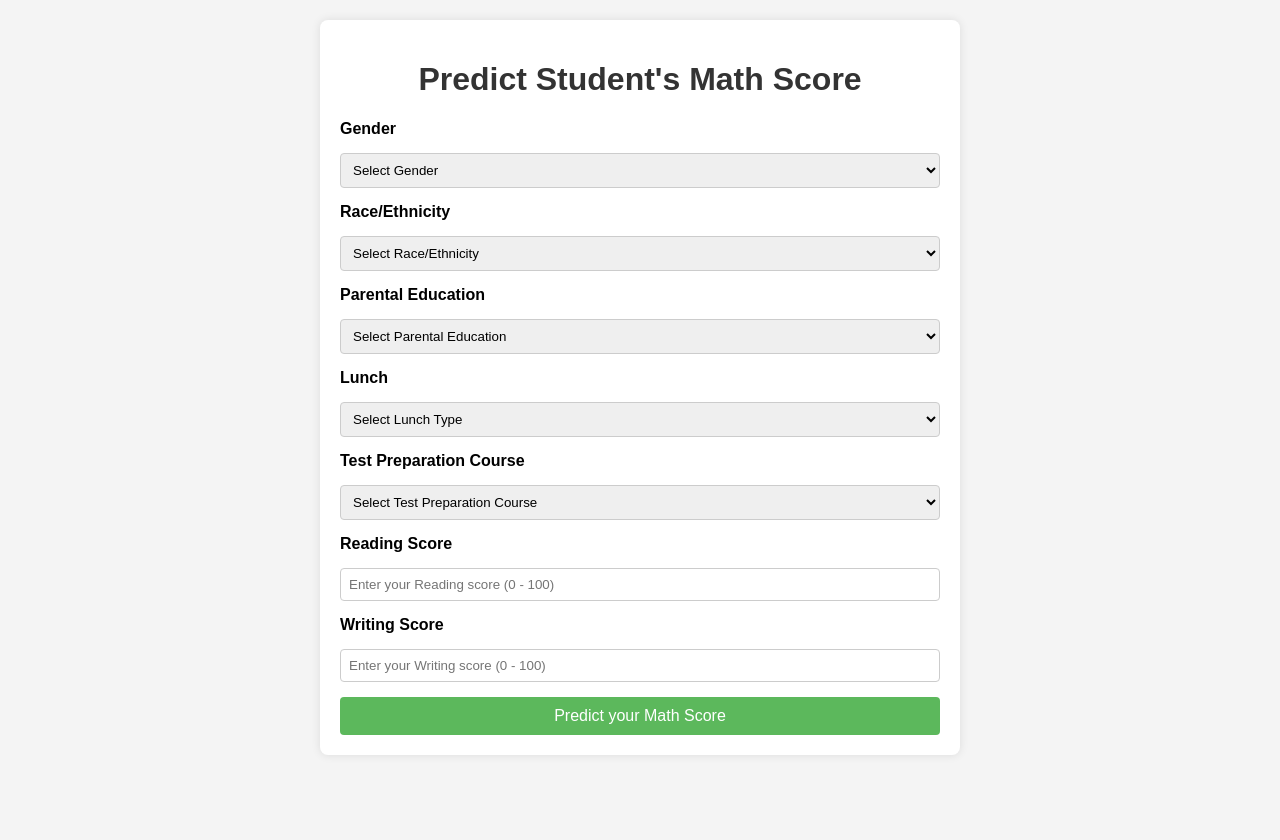
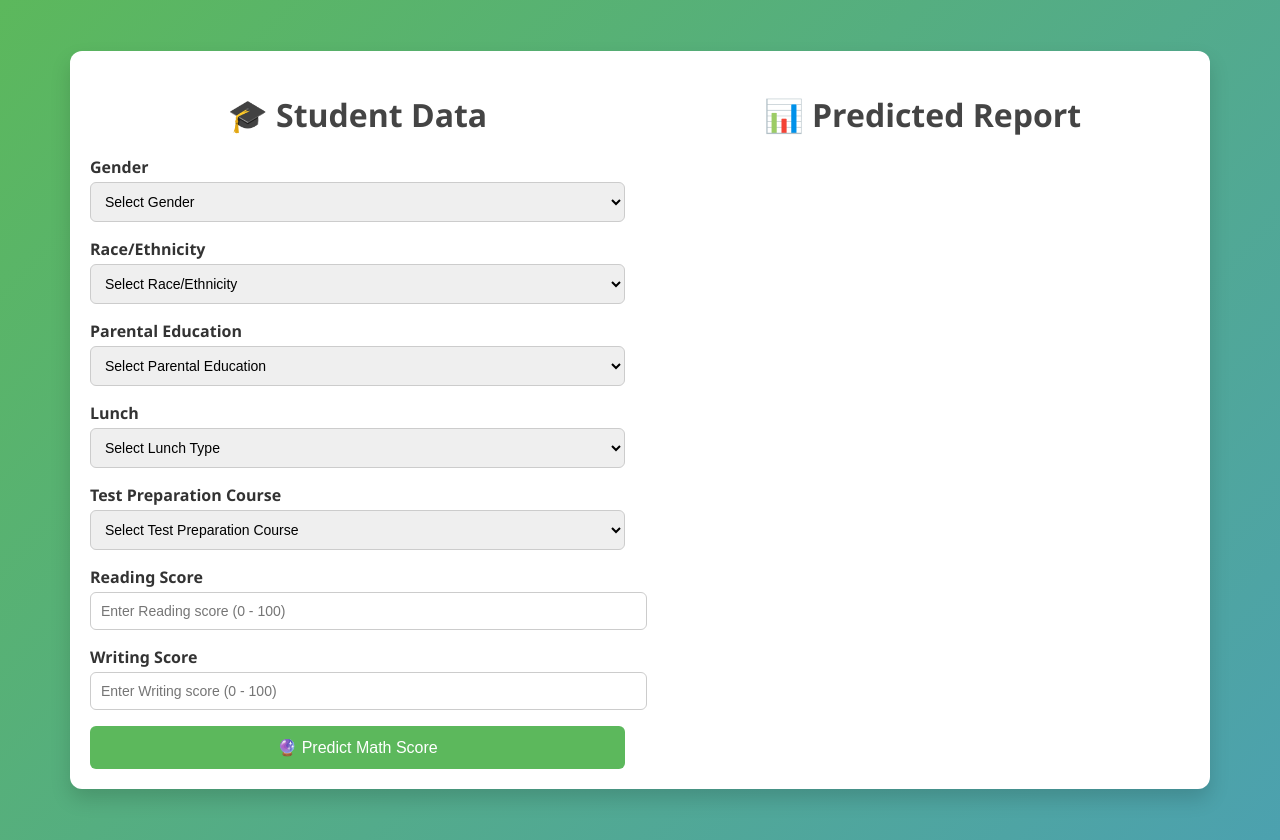
Before and after one commit to SunilKuBehera/Student-Performance-Indicator, a Flask app: page / in a window 1280 px wide. Before the commit the page ends 735 px from the top, so only its background shows below. Run offline with Flask 3, Linux system fonts and the light colour scheme.

Commit message:
Webpage modified

```diff
--- a/app.py
+++ b/app.py
@@ -2,7 +2,7 @@ import sys
 import os
 import pandas as pd
 import webbrowser
-from flask import Flask, request, render_template
+from flask import Flask, request, render_template, jsonify
 
 from src.exception import CustomException
 from src.utils import load_object
@@ -14,40 +14,38 @@ app = Flask(__name__, template_folder='templates')
 def home():
     return render_template('home.html', results=None)
 
-@app.route('/predictdata', methods=['GET', 'POST'])
+@app.route('/predictdata', methods=['POST'])
 def predict_datapoint():
-    if request.method == 'GET':
-        return render_template('home.html')
-    else:
-        try:
-            data = CustomData(
-                gender=request.form.get('gender'),
-                race_ethnicity=request.form.get('race_ethnicity'),
-                parental_level_of_education=request.form.get('parental_level_of_education'),
-                lunch=request.form.get('lunch'),
-                test_preparation_course=request.form.get('test_preparation_course'),
-                reading_score=float(request.form.get('reading_score')),
-                writing_score=float(request.form.get('writing_score'))
-            )
+    try:
+        data = CustomData(
+            gender=request.form.get('gender'),
+            race_ethnicity=request.form.get('race_ethnicity'),
+            parental_level_of_education=request.form.get('parental_level_of_education'),
+            lunch=request.form.get('lunch'),
+            test_preparation_course=request.form.get('test_preparation_course'),
+            reading_score=float(request.form.get('reading_score')),
+            writing_score=float(request.form.get('writing_score'))
+        )
 
-            pred_df = data.get_data_as_data_frame()
-            print("Input DataFrame:\n", pred_df)
+        pred_df = data.get_data_as_data_frame()
+        print("Input DataFrame:\n", pred_df)
 
-            predict_pipeline = PredictPipeline()
-            results = predict_pipeline.predict(pred_df)
+        predict_pipeline = PredictPipeline()
+        results = predict_pipeline.predict(pred_df)
 
-            return render_template('home.html', results=round(results[0], 2))
+        # Respond with JSON (for Fetch API)
+        return jsonify({
+            "predicted_score": round(results[0], 2),
+            "inputs": request.form.to_dict()
+        })
 
-        except Exception as e:
-            return f"An error occurred: {e}"
+    except Exception as e:
+        return jsonify({"error": str(e)}), 500
+
 
 if __name__ == '__main__':
-    # The URL for your Flask app
     url = "http://127.0.0.1:5000/"
-
-    # Open the URL in a new browser tab only in the main process
     if os.environ.get('WERKZEUG_RUN_MAIN') != 'true':
         webbrowser.open_new_tab(url)
 
-    # Run the Flask app
     app.run(host="0.0.0.0", debug=True)
--- a/templates/home.html
+++ b/templates/home.html
@@ -3,71 +3,154 @@
 <head>
   <meta charset="UTF-8">
   <meta name="viewport" content="width=device-width, initial-scale=1.0">
-    <title>Student Score Predictor</title>
+  <title>Student Performance Predictor</title>
   <style>
     body {
-            font-family: Arial, sans-serif;
-            background-color: #f4f4f4;
+      font-family: "Segoe UI", sans-serif;
+      background: linear-gradient(135deg, #5cb85c, #4ca1af);
       margin: 0;
       padding: 20px;
+      color: #333;
+      display: flex;
+      align-items: center;
+      justify-content: center;
+      min-height: 100vh;
     }
+
     .container {
-            max-width: 600px;
-            margin: auto;
+      width: 100%;
+      max-width: 1100px;
       background: #fff;
+      border-radius: 12px;
+      box-shadow: 0 10px 20px rgba(0,0,0,0.15);
       padding: 20px;
-            border-radius: 8px;
-            box-shadow: 0 0 10px rgba(0,0,0,0.1);
+      display: flex;
+      gap: 30px;
+      animation: fadeIn 0.8s ease;
     }
+
+    .left, .right {
+      flex: 1;
+    }
+
     h1 {
       text-align: center;
-            color: #333;
+      color: #444;
+      margin-bottom: 20px;
     }
+
     form {
       display: grid;
-            gap: 15px;
+      gap: 16px;
     }
+
     label {
       font-weight: bold;
+      margin-bottom: 4px;
+      display: block;
     }
+
     input, select {
       width: 100%;
-            padding: 8px;
-            box-sizing: border-box;
-            border: 1px solid #ccc;
-            border-radius: 4px;
+      padding: 10px;
+      border: 1.5px solid #ccc;
+      border-radius: 6px;
+      font-size: 14px;
+      transition: border 0.3s, box-shadow 0.3s;
     }
+
+    input:focus, select:focus {
+      border-color: #5cb85c;
+      box-shadow: 0 0 6px rgba(92,184,92,0.4);
+      outline: none;
+    }
+
     button {
       background-color: #5cb85c;
       color: white;
       border: none;
-            padding: 10px 20px;
+      padding: 12px;
       text-align: center;
       cursor: pointer;
-            border-radius: 4px;
+      border-radius: 6px;
       font-size: 16px;
+      transition: background 0.3s, transform 0.2s;
     }
+
+    button:hover {
+      background-color: #4cae4c;
+      transform: scale(1.05);
+    }
+
     .result-container {
-            margin-top: 20px;
-            text-align: center;
-            padding: 15px;
+      padding: 20px;
       border: 2px solid #5cb85c;
-            border-radius: 8px;
-            background-color: #eaf7ea;
+      border-radius: 10px;
+      background-color: #f8fff8;
+      animation: slideDown 0.6s ease;
+      display: none;
+    }
+
+    .result-container h2 {
+      margin-bottom: 12px;
+      color: #2e7d32;
+    }
+
+    .result-details {
+      margin-top: 15px;
+      font-size: 15px;
+      line-height: 1.6;
+    }
+
+    .progress {
+      margin-top: 15px;
+      background: #ddd;
+      border-radius: 20px;
+      height: 15px;
+      overflow: hidden;
+    }
+
+    .progress-bar {
+      height: 100%;
+      width: 0;
+      background: #5cb85c;
+      transition: width 1s ease;
+    }
+
+    @keyframes fadeIn {
+      from { opacity: 0; transform: translateY(20px); }
+      to { opacity: 1; transform: translateY(0); }
+    }
+
+    @keyframes slideDown {
+      from { opacity: 0; transform: translateY(-15px); }
+      to { opacity: 1; transform: translateY(0); }
+    }
+
+    /* Responsive */
+    @media (max-width: 900px) {
+      .container {
+        flex-direction: column;
+      }
     }
   </style>
 </head>
 <body>
   <div class="container">
-        <h1>Predict Student's Math Score</h1>
-        <form action="{{ url_for('predict_datapoint') }}" method="post">
+    <!-- Left: Form -->
+    <div class="left">
+      <h1>🎓 Student Data</h1>
+      <form id="predictForm">
+        <div>
           <label for="gender">Gender</label>
           <select name="gender" required>
             <option value="" disabled selected>Select Gender</option>
             <option value="male">Male</option>
             <option value="female">Female</option>
           </select>
+        </div>
 
+        <div>
           <label for="race_ethnicity">Race/Ethnicity</label>
           <select name="race_ethnicity" required>
             <option value="" disabled selected>Select Race/Ethnicity</option>
@@ -77,7 +160,9 @@
             <option value="group D">Group D</option>
             <option value="group E">Group E</option>
           </select>
+        </div>
 
+        <div>
           <label for="parental_level_of_education">Parental Education</label>
           <select name="parental_level_of_education" required>
             <option value="" disabled selected>Select Parental Education</option>
@@ -88,35 +173,93 @@
             <option value="high school">High School</option>
             <option value="some high school">Some High School</option>
           </select>
+        </div>
 
+        <div>
           <label for="lunch">Lunch</label>
           <select name="lunch" required>
             <option value="" disabled selected>Select Lunch Type</option>
             <option value="standard">Standard</option>
             <option value="free/reduced">Free/Reduced</option>
           </select>
+        </div>
 
+        <div>
           <label for="test_preparation_course">Test Preparation Course</label>
           <select name="test_preparation_course" required>
             <option value="" disabled selected>Select Test Preparation Course</option>
             <option value="none">None</option>
             <option value="completed">Completed</option>
           </select>
+        </div>
 
+        <div>
           <label for="reading_score">Reading Score</label>
-            <input type="number" name="reading_score" placeholder="Enter your Reading score (0 - 100)" min="0" max="100" required>
+          <input type="number" name="reading_score" placeholder="Enter Reading score (0 - 100)" min="0" max="100" required>
+        </div>
 
+        <div>
           <label for="writing_score">Writing Score</label>
-            <input type="number" name="writing_score" placeholder="Enter your Writing score (0 - 100)" min="0" max="100" required>
+          <input type="number" name="writing_score" placeholder="Enter Writing score (0 - 100)" min="0" max="100" required>
+        </div>
 
-            <button type="submit">Predict your Math Score</button>
+        <button type="submit">🔮 Predict Math Score</button>
       </form>
+    </div>
 
-        {% if results is not none %}
-        <div class="result-container">
-            <h2>The Predicted Math Score is: {{ results | round(2) }}</h2>
+    <!-- Right: Result -->
+    <div class="right">
+      <h1>📊 Predicted Report</h1>
+      <div class="result-container" id="resultContainer">
+        <h2>Predicted Math Score: <span id="score"></span></h2>
+        <div class="progress">
+          <div class="progress-bar" id="progressBar"></div>
         </div>
-        {% endif %}
+        <div class="result-details">
+          <p><strong>Gender:</strong> <span id="resGender"></span></p>
+          <p><strong>Race/Ethnicity:</strong> <span id="resRace"></span></p>
+          <p><strong>Parental Education:</strong> <span id="resParent"></span></p>
+          <p><strong>Lunch:</strong> <span id="resLunch"></span></p>
+          <p><strong>Test Prep:</strong> <span id="resPrep"></span></p>
+          <p><strong>Reading Score:</strong> <span id="resRead"></span></p>
+          <p><strong>Writing Score:</strong> <span id="resWrite"></span></p>
         </div>
+      </div>
+    </div>
+  </div>
+
+  <script>
+    document.getElementById("predictForm").addEventListener("submit", async function(e) {
+      e.preventDefault();
+
+      const form = e.target;
+      const formData = new FormData(form);
+
+      const response = await fetch("{{ url_for('predict_datapoint') }}", {
+        method: "POST",
+        body: formData
+      });
+
+      const data = await response.json();
+
+      if (data && data.predicted_score !== undefined) {
+        const resultContainer = document.getElementById("resultContainer");
+        resultContainer.style.display = "block";
+
+        document.getElementById("score").textContent = data.predicted_score.toFixed(2);
+
+        let percentage = Math.min(100, Math.max(0, data.predicted_score));
+        document.getElementById("progressBar").style.width = percentage + "%";
+
+        document.getElementById("resGender").textContent = data.inputs.gender;
+        document.getElementById("resRace").textContent = data.inputs.race_ethnicity;
+        document.getElementById("resParent").textContent = data.inputs.parental_level_of_education;
+        document.getElementById("resLunch").textContent = data.inputs.lunch;
+        document.getElementById("resPrep").textContent = data.inputs.test_preparation_course;
+        document.getElementById("resRead").textContent = data.inputs.reading_score;
+        document.getElementById("resWrite").textContent = data.inputs.writing_score;
+      }
+    });
+  </script>
 </body>
 </html>
```
Lines whose indentation alone changed are shown as unchanged.
